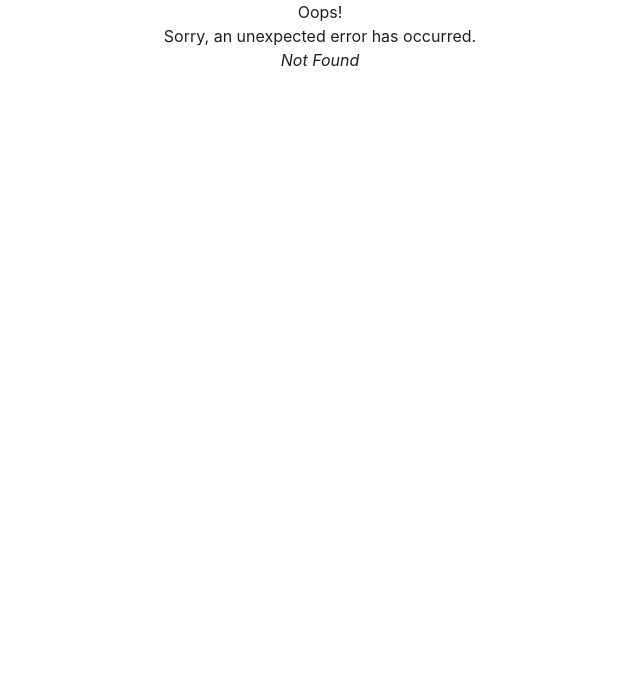
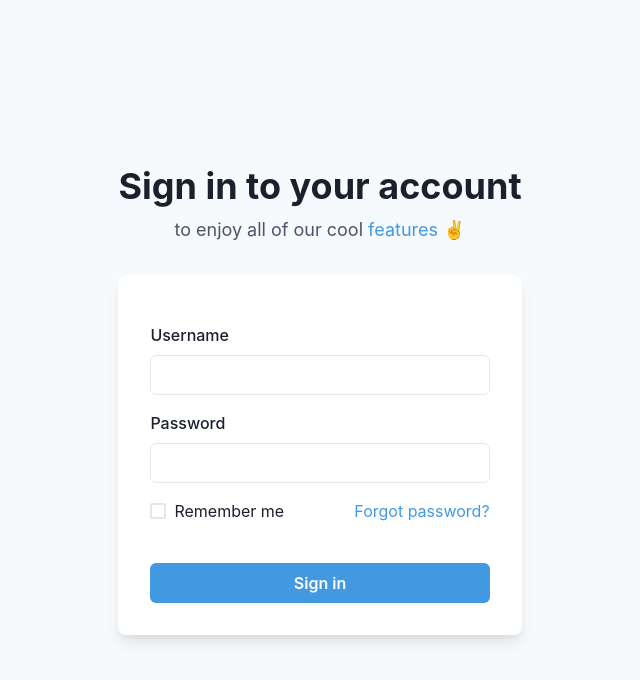
Before and after one commit to giteneaxharau/library-app-frontend, a React (Vite) app: page /login in a window 1280 px wide. Before the commit this address had no page. Shown: the top 680 px of the page, without its empty margins (320-960 px from the left). Built offline with nearby package versions, Linux system fonts and the light colour scheme.

Commit message:
created authentication context and service and added few routes

```diff
--- a/package.json
+++ b/package.json
@@ -13,6 +13,7 @@
     "@chakra-ui/react": "^2.5.1",
     "@emotion/react": "^11.10.6",
     "@emotion/styled": "^11.10.6",
+    "@hookform/resolvers": "^2.9.11",
     "axios": "^1.3.4",
     "framer-motion": "^10.3.2",
     "react": "^18.2.0",
--- a/src/App.tsx
+++ b/src/App.tsx
@@ -1,8 +1,10 @@
-import Header from './components/Header/Header';
+import { createBrowserRouter, RouterProvider } from 'react-router-dom';
+import { useQueryClient, QueryClient, QueryClientProvider } from 'react-query';
 import Layout from './components/Layout';
-import { createBrowserRouter, RouterProvider } from 'react-router-dom';
 import Home from './routes/Home';
 import ErrorPage from './routes/ErrorPage';
+import { AuthProvider } from './hooks/useAuth';
+import LoginPage from './routes/LoginPage';
 
 const router = createBrowserRouter([
 	{
@@ -30,13 +32,19 @@ const router = createBrowserRouter([
 		path: '/authors/:id',
 		element: <Layout>Author</Layout>,
 	},
+	{
+		path: '/login',
+		element: <LoginPage />,
+	},
 ]);
+const queryClient = new QueryClient();
 
 export default function App() {
 	return (
-		<RouterProvider router={router} />
-		// <div className="App">
-		// 	<Layout>asdas</Layout>
-		// </div>
+		<QueryClientProvider client={queryClient}>
+			<AuthProvider>
+				<RouterProvider router={router} />
+			</AuthProvider>
+		</QueryClientProvider>
 	);
 }
--- a/src/components/BookCard.tsx
+++ b/src/components/BookCard.tsx
@@ -18,10 +18,14 @@ type BookCardProps = {
 export default function BookCard({ book }: BookCardProps) {
 	const { id: bookId, name, description, categories } = book;
 	return (
-		<Card maxW="sm">
+		<Card maxW="sm" shadow={'lg'} boxShadow={'lg'} dropShadow={'lg'}>
 			<CardBody>
 				<Image
-					src="https://images.unsplash.com/photo-1555041469-a586c61ea9bc?ixlib=rb-4.0.3&ixid=MnwxMjA3fDB8MHxwaG90by1wYWdlfHx8fGVufDB8fHx8&auto=format&fit=crop&w=1770&q=80"
+					src={
+						book.images[0] ||
+						'https://images.unsplash.com/photo-1555041469-a586c61ea9bc?ixlib=rb-4.0.3&ixid=MnwxMjA3fDB8MHxwaG90by1wYWdlfHx8fGVufDB8fHx8&auto=format&fit=crop&w=1770&q=80'
+					}
+					sx={{ aspectRatio: '4/3', objectFit: 'cover' }}
 					alt="Green double couch with wooden legs"
 					borderRadius="lg"
 				/>
--- a/src/components/Header/Header.tsx
+++ b/src/components/Header/Header.tsx
@@ -14,6 +14,7 @@ import {
 	useColorModeValue,
 	useBreakpointValue,
 	useDisclosure,
+	Avatar,
 } from '@chakra-ui/react';
 import {
 	HamburgerIcon,
@@ -21,8 +22,12 @@ import {
 	ChevronDownIcon,
 	ChevronRightIcon,
 } from '@chakra-ui/icons';
+import fetch from '../../utils/fetch';
+import { useAuth } from '../../hooks/useAuth';
 
 export default function Header() {
+	const { authStatus, user } = useAuth();
+	console.log('user', user);
 	const { isOpen, onToggle } = useDisclosure();
 
 	return (
@@ -71,6 +76,7 @@ export default function Header() {
 					</Flex>
 				</Flex>
 
+				{!authStatus ? (
 					<Stack
 						flex={{ base: 1, md: 0 }}
 						justify={'flex-end'}
@@ -79,13 +85,31 @@ export default function Header() {
 					>
 						<Button
 							as={'a'}
+							display={{ base: 'none', md: 'inline-flex' }}
 							fontSize={'md'}
-						fontWeight={400}
-						variant={'link'}
-						href={'#'}
+							fontWeight={600}
+							color={'white'}
+							bg={'blue.500'}
+							href={'/login'}
+							_hover={{
+								bg: 'blue.400',
+							}}
 						>
 							Sign In
 						</Button>
+					</Stack>
+				) : (
+					<Stack
+						flex={{ base: 1, md: 0 }}
+						justify={'flex-end'}
+						direction={'row'}
+						spacing={6}
+					>
+						<Avatar
+							animation={'ease-in-out'}
+							size={'md'}
+							name={user?.firstName + ' ' + user?.lastName}
+						/>
 						<Button
 							as={'a'}
 							display={{ base: 'none', md: 'inline-flex' }}
@@ -93,16 +117,20 @@ export default function Header() {
 							fontWeight={600}
 							color={'white'}
 							bg={'blue.500'}
-						href={'#'}
+							href={'/'}
+							onClick={() => {
+								sessionStorage.removeItem('token');
+								window.location.pathname = '/';
+							}}
 							_hover={{
 								bg: 'blue.400',
 							}}
 						>
-						Sign Up
+							Log Out
 						</Button>
 					</Stack>
+				)}
 			</Flex>
-
 			<Collapse in={isOpen} animateOpacity>
 				<MobileNav />
 			</Collapse>
--- a/src/components/MainBooks.tsx
+++ b/src/components/MainBooks.tsx
@@ -0,0 +1,22 @@
+import { Grid, GridItem } from '@chakra-ui/react';
+import { useQuery } from 'react-query';
+import { Book } from '../types/Book';
+import fetch from '../utils/fetch';
+import BookCard from './BookCard';
+
+export default function MainBooks() {
+	const { data, isLoading } = useQuery('books', () => fetch.get('/books'));
+	// console.log(data.result);
+	if (isLoading) return <div>Loading...</div>;
+	return (
+		<Grid templateColumns={'repeat(3, 1fr)'} gap={10}>
+			{data.result.map((book: Book) => {
+				return (
+					<GridItem key={book.id} w="100%" h="100%">
+						<BookCard book={book} />
+					</GridItem>
+				);
+			})}
+		</Grid>
+	);
+}
--- /dev/null
+++ b/src/hooks/useAuth.tsx
@@ -0,0 +1,82 @@
+import { createContext, useContext, useMemo, useState } from 'react';
+import { redirect, useNavigate } from 'react-router-dom';
+import { registerSchema, User } from '../types/User';
+import * as z from 'zod';
+import API from '../utils/fetch';
+
+interface AuthContext {
+	user: User | null;
+	signin: (
+		username: string,
+		password: string
+	) => Promise<void | { error: string[] }>;
+	signup: ({}: z.infer<typeof registerSchema>) => void;
+	signout: () => Promise<void>;
+	authStatus: boolean;
+}
+
+const authContext = createContext<AuthContext>({} as AuthContext);
+
+export const useAuth = () => {
+	return useContext(authContext);
+};
+
+export function AuthProvider({ children }: { children: React.ReactNode }) {
+	const auth = useProvideAuth();
+	return <authContext.Provider value={auth}>{children}</authContext.Provider>;
+}
+
+function useProvideAuth() {
+	const [user, setUser] = useState<User | null>(null);
+	const authStatus = useMemo(() => {
+		return Boolean(sessionStorage.getItem('token'));
+	}, [user]);
+
+	const signin = async (userName: string, password: string) => {
+		return API.post('/UserAuth/login', { userName, password }).then(
+			async (res) => {
+				if (res.statusCode === 200 && res.result.token !== null) {
+					sessionStorage.setItem('token', res.result.token);
+					setUser(res.result.user);
+					return res.result.user;
+				} else {
+					return { error: res.errorMessages };
+				}
+			}
+		);
+	};
+	const signup = ({
+		email,
+		password,
+		role,
+		userName,
+		firstName,
+		lastName,
+	}: z.infer<typeof registerSchema>) => {
+		API.post('/UserAuth/register', {
+			email,
+			password,
+			role,
+			userName,
+			firstName,
+			lastName,
+		}).then(async (res) => {
+			if (res.statusCode === 200) {
+				console.log(res);
+				await signin(userName, password);
+			}
+		});
+	};
+	const signout = async () => {
+		await API.post('/UserAuth/logout', {
+			token: sessionStorage.getItem('token'),
+		});
+	};
+	return {
+		user,
+		signin,
+		authStatus,
+		signup,
+		signout,
+	};
+}
--- a/src/routes/Home.tsx
+++ b/src/routes/Home.tsx
@@ -1,5 +1,10 @@
 import Layout from '../components/Layout';
+import MainBooks from '../components/MainBooks';
 
 export default function Home() {
-	return <Layout>asdasd</Layout>;
+	return (
+		<Layout>
+			<MainBooks />
+		</Layout>
+	);
 }
--- /dev/null
+++ b/src/routes/LoginPage.tsx
@@ -0,0 +1,123 @@
+import {
+	Flex,
+	Box,
+	FormControl,
+	FormLabel,
+	Input,
+	Checkbox,
+	Stack,
+	Link,
+	Button,
+	Heading,
+	Text,
+	useColorModeValue,
+} from '@chakra-ui/react';
+import { FieldValues, SubmitHandler, useForm } from 'react-hook-form';
+import { zodResolver } from '@hookform/resolvers/zod';
+import { loginSchema } from '../types/User';
+import { useAuth } from '../hooks/useAuth';
+import { useNavigate } from 'react-router-dom';
+import { useEffect } from 'react';
+
+export default function LoginPage() {
+	const navigate = useNavigate();
+	const { signin } = useAuth();
+	const {
+		register,
+		handleSubmit,
+		formState: { errors },
+		setError,
+		watch,
+	} = useForm({
+		resolver: zodResolver(loginSchema),
+	});
+
+	const password = watch('password');
+
+	useEffect(() => {
+		if (password) {
+			if (password.length < 6)
+				setError(
+					'password',
+					{ type: 'manual', message: 'Password must be at least 6 characters' },
+					{ shouldFocus: true }
+				);
+		}
+	}, [password]);
+
+	async function onSubmit(data: any, e: any) {
+		e.preventDefault();
+		await signin(data.userName, data.password).then((res) => {
+			if (!!res?.error)
+				setError(
+					'root',
+					{ type: 'manual', message: res?.error.join(',') },
+					{ shouldFocus: true }
+				);
+			navigate('/');
+		});
+	}
+
+	return (
+		<Flex
+			minH={'100vh'}
+			align={'center'}
+			justify={'center'}
+			bg={useColorModeValue('gray.50', 'gray.800')}
+		>
+			<Stack spacing={8} mx={'auto'} maxW={'lg'} py={12} px={6}>
+				<Stack align={'center'}>
+					<Heading fontSize={'4xl'}>Sign in to your account</Heading>
+					<Text fontSize={'lg'} color={'gray.600'}>
+						to enjoy all of our cool <Link color={'blue.400'}>features</Link> ✌️
+					</Text>
+				</Stack>
+				<Box
+					rounded={'lg'}
+					bg={useColorModeValue('white', 'gray.700')}
+					boxShadow={'lg'}
+					p={8}
+				>
+					<form onSubmit={handleSubmit(onSubmit)}>
+						<Stack spacing={4}>
+							{errors && <Text color="red.500">{errors.root?.message}</Text>}
+							<FormControl id="username">
+								<FormLabel>Username</FormLabel>
+								<Input type="text" {...register('userName')} />
+							</FormControl>
+							<FormControl id="password">
+								<FormLabel>Password</FormLabel>
+								<Input type="password" {...register('password')} />
+								{errors && (
+									<Text color="red.500">
+										{(errors as any)['password']?.message}
+									</Text>
+								)}
+							</FormControl>
+							<Stack spacing={10}>
+								<Stack
+									direction={{ base: 'column', sm: 'row' }}
+									align={'start'}
+									justify={'space-between'}
+								>
+									<Checkbox>Remember me</Checkbox>
+									<Link color={'blue.400'}>Forgot password?</Link>
+								</Stack>
+								<Button
+									bg={'blue.400'}
+									color={'white'}
+									_hover={{
+										bg: 'blue.500',
+									}}
+									type="submit"
+								>
+									Sign in
+								</Button>
+							</Stack>
+						</Stack>
+					</form>
+				</Box>
+			</Stack>
+		</Flex>
+	);
+}
--- a/src/types/Book.ts
+++ b/src/types/Book.ts
@@ -6,6 +6,7 @@ export type Book = {
 	description: string;
 	createdAt: Date;
 	updatedAt: Date;
+	images: string[];
 	createdBy: string;
 	categories: Partial<Category>[];
 };
--- /dev/null
+++ b/src/types/User.ts
@@ -0,0 +1,24 @@
+import * as z from 'zod';
+
+export type User = {
+	id: string;
+	email: string;
+	userName: string;
+	firstName: string;
+	lastName: string;
+	role: 'Admin' | 'Author';
+};
+
+export const loginSchema = z.object({
+	userName: z.string(),
+	password: z.string(),
+});
+
+export const registerSchema = z.object({
+	email: z.string().email(),
+	userName: z.string(),
+	firstName: z.string(),
+	role: z.string(),
+	lastName: z.string(),
+	password: z.string().min(6),
+});
--- a/src/utils/fetch.ts
+++ b/src/utils/fetch.ts
@@ -8,18 +8,18 @@ interface FetchOptions {
 }
 
 const port = 5208;
-const baseURL = `http://localhost:${port}/api`;
+const baseURL = `http://localhost:${port}/api/v1/`;
 
 const instance = axios.create({
 	baseURL: baseURL,
 	timeout: 1000,
-	headers: {
-		'Content-Type': 'application/json',
-		Authorization: `Bearer ${sessionStorage.getItem('token')}`,
-	},
+	// headers: {
+	// 	'Content-Type': 'application/json',
+	// 	Authorization: `Bearer ${sessionStorage.getItem('token')}`,
+	// },
 });
 
-export const fetch: FetchOptions = {
+const API: FetchOptions = {
 	get: async (url, params) => {
 		try {
 			const response = await instance.get(url, params);
@@ -53,3 +53,5 @@ export const fetch: FetchOptions = {
 		}
 	},
 };
+
+export default API;
```
Also changed, not shown: 1 other file (tests, documents, lock files or other folders). Lines whose indentation alone changed are shown as unchanged.
